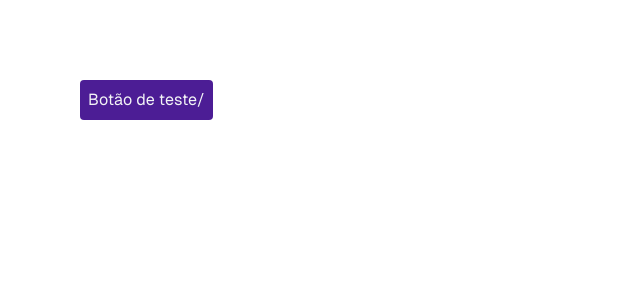
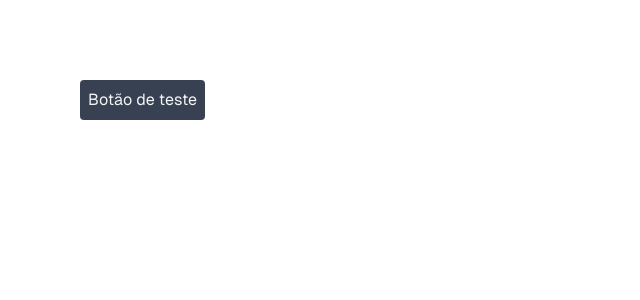
Before and after one commit to ErivanF/cod3r-next-project, a Next.js app: page / in a window 1280 px wide. Shown: the top 300 px of the page, without its empty margins (0-640 px from the left). Built offline with nearby package versions, Linux system fonts and the light colour scheme.

Commit message:
feat: added button gray option

```diff
--- a/src/app/page.tsx
+++ b/src/app/page.tsx
@@ -9,8 +9,9 @@ export default function Home() {
         handleClick={() => {
           console.log("Bottão pressionado");
         }}
+        gray
       >
-        Botão de teste/
+        Botão de teste
       </Button>
     </div>
   );
--- a/src/components/Button/index.tsx
+++ b/src/components/Button/index.tsx
@@ -3,11 +3,14 @@ import { ReactNode } from "react";
 interface props {
   children: ReactNode;
   handleClick: () => void;
+  gray?: boolean;
 }
-export default function Button({ children, handleClick }: props) {
+export default function Button({ children, handleClick, gray }: props) {
   return (
     <button
-      className="p-2 bg-violet-900 text-gray-100 rounded"
+      className={
+        (gray ? "bg-gray-700" : "bg-violet-900") + " p-2 text-gray-100 rounded "
+      }
       onClick={() => handleClick()}
     >
       {children}
```
